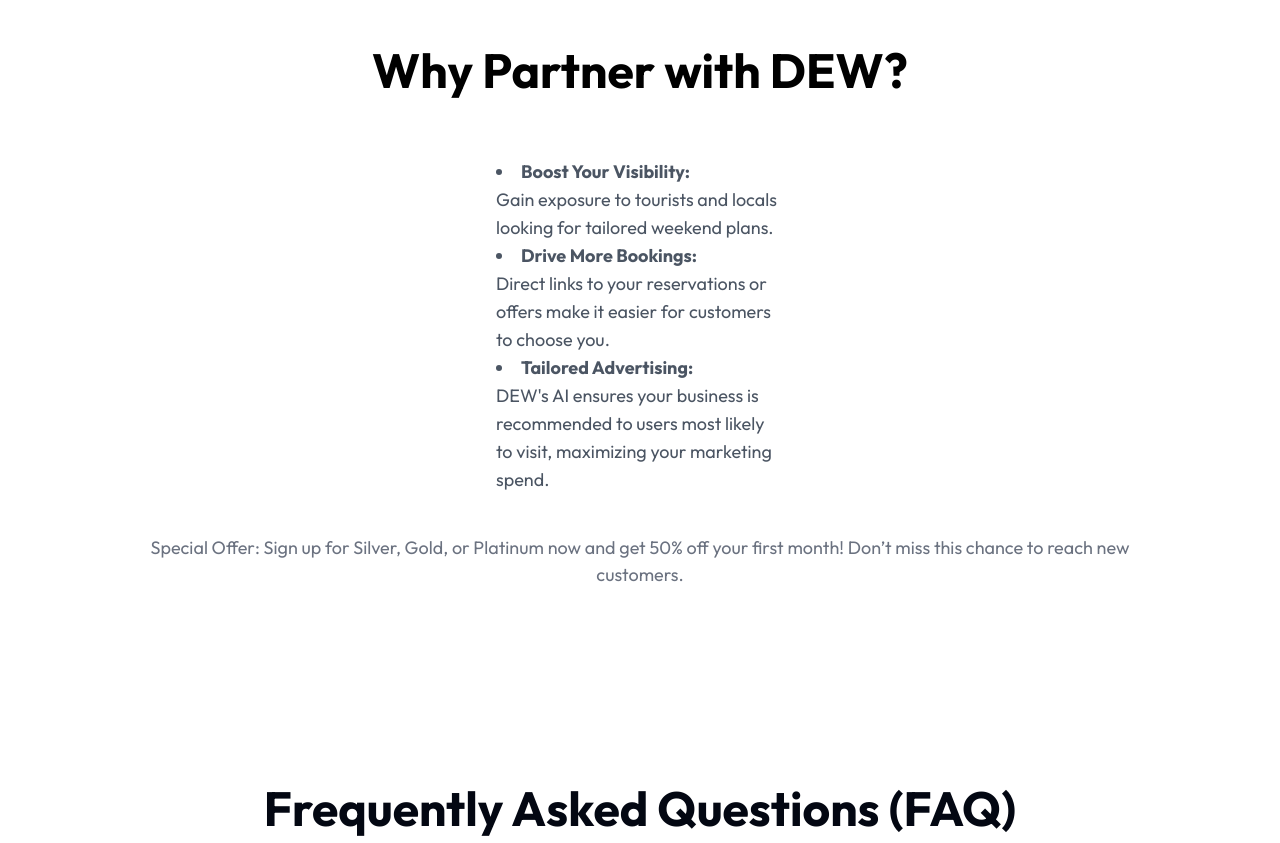
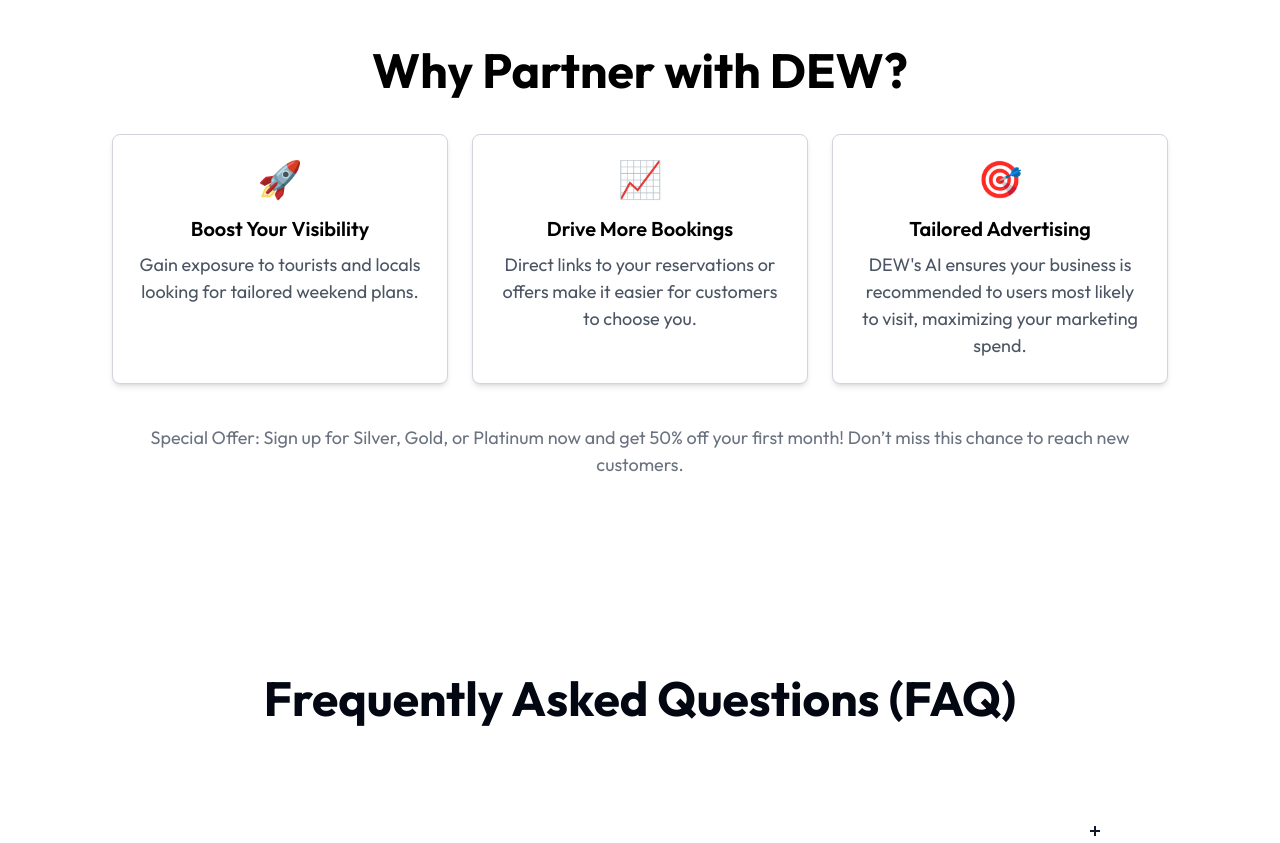
Before and after one commit to hiramonnahareva/Assignment-Fiverr, a React (Vite) app: page / in a window 1280 px wide. Shown: the part 5040-5883 px from the top of the page. Built offline with nearby package versions, Linux system fonts and the light colour scheme.

Commit message:
modify price features

```diff
--- a/src/components/CTASection.jsx
+++ b/src/components/CTASection.jsx
@@ -5,7 +5,7 @@
     <section className="py-12 bg-blue-600 text-white text-center mb-20">
       <h2 className="text-3xl font-bold">Your Perfect Detroit Weekend is Just a Click Away</h2>
       <p className="text-lg mt-4">Book now for exclusive access to Detroit’s top spots.</p>
-      <button className="bg-white text-blue-600 font-semibold py-3 px-8 mt-6 rounded-lg">
+      <button className="bg-white text-blue-600 hover:text-white font-semibold py-3 px-8 mt-6 rounded-lg">
         Start My Weekend Plan
       </button>
     </section>
--- /dev/null
+++ b/src/components/FeatureList.jsx
@@ -0,0 +1,33 @@
+const features = [
+    {
+        icon: "🚀", // Customize icon as needed
+        title: "Boost Your Visibility",
+        description: "Gain exposure to tourists and locals looking for tailored weekend plans."
+    },
+    {
+        icon: "📈", // Customize icon as needed
+        title: "Drive More Bookings",
+        description: "Direct links to your reservations or offers make it easier for customers to choose you."
+    },
+    {
+        icon: "🎯", // Customize icon as needed
+        title: "Tailored Advertising",
+        description: "DEW's AI ensures your business is recommended to users most likely to visit, maximizing your marketing spend."
+    }
+];
+
+function FeatureList() {
+    return (
+        <div className="grid lg:grid-cols-3 md:grid-cols-2 grid-cols-1 gap-6">
+            {features.map((feature, index) => (
+                <div key={index} className="bg-white p-6 border border-gray-300 shadow-md rounded-lg">
+                    <div className="text-4xl">{feature.icon}</div>
+                    <h3 className="mt-4 text-xl font-semibold">{feature.title}</h3>
+                    <p className="mt-2 text-gray-600">{feature.description}</p>
+                </div>
+            ))}
+        </div>
+    );
+}
+
+export default FeatureList;
--- a/src/components/PlanSection.jsx
+++ b/src/components/PlanSection.jsx
@@ -1,4 +1,4 @@
-import React from "react";
+
 
 const PlanSection = () => {
   return (
--- a/src/components/PricingSection.jsx
+++ b/src/components/PricingSection.jsx
@@ -6,6 +6,7 @@
   CardBody,
   CardHeader,
 } from "@material-tailwind/react";
+import FeatureList from "./FeatureList";
 // import { CheckCircleIcon } from "@heroicons/react/24/solid";
 // import { MinusCircleIcon } from "@heroicons/react/24/outline";
 
@@ -185,14 +186,16 @@
           ))}
         </div>
         <div className="mt-16 text-center">
-          <Typography variant="small" className="text-5xl font-bold">
+          <Typography variant="small" className="text-5xl font-bold mb-10">
             Why Partner with DEW?
           </Typography>
-          <ul className="mt-16 flex flex-col items-start lg:mx-96 list-disc list-inside text-lg text-gray-600">
+          {/* <ul className="mt-16 flex flex-col items-start lg:mx-96 list-disc list-inside text-lg text-gray-600">
             <li className="text-start"><strong>Boost Your Visibility:</strong> <br/> Gain exposure to tourists and locals looking for tailored weekend plans.</li>
             <li className="text-start"><strong>Drive More Bookings:</strong> <br/> Direct links to your reservations or offers make it easier for customers to choose you.</li>
             <li className="text-start"><strong>Tailored Advertising:</strong> <br/> DEW's AI ensures your business is recommended to users most likely to visit, maximizing your marketing spend.</li>
-          </ul>
+          </ul> */}
+
+          <FeatureList/>
         </div>
         <div className="mt-10 text-center">
           <Typography variant="small" className="text-[18px] font-normal !text-gray-500">
```
